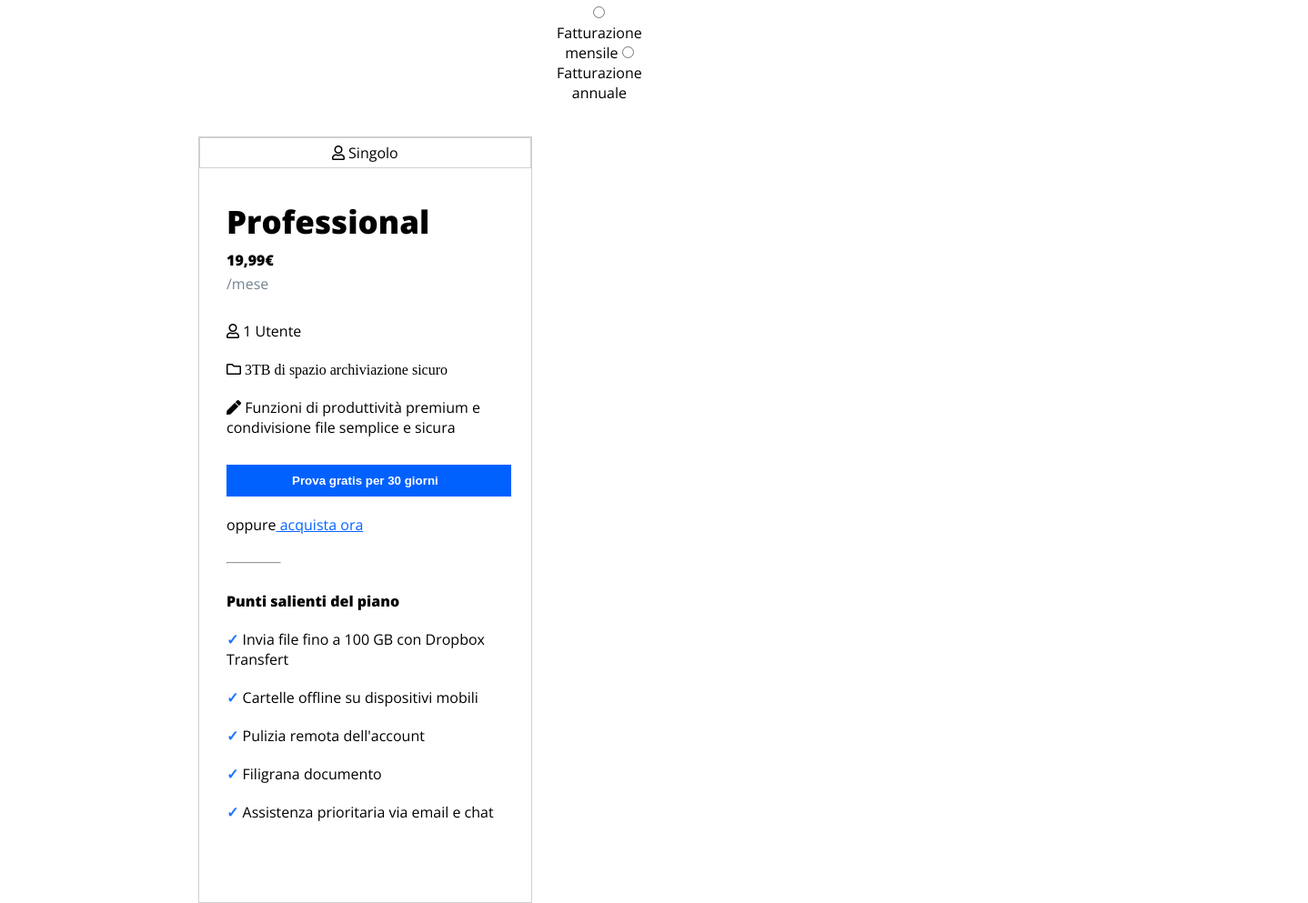
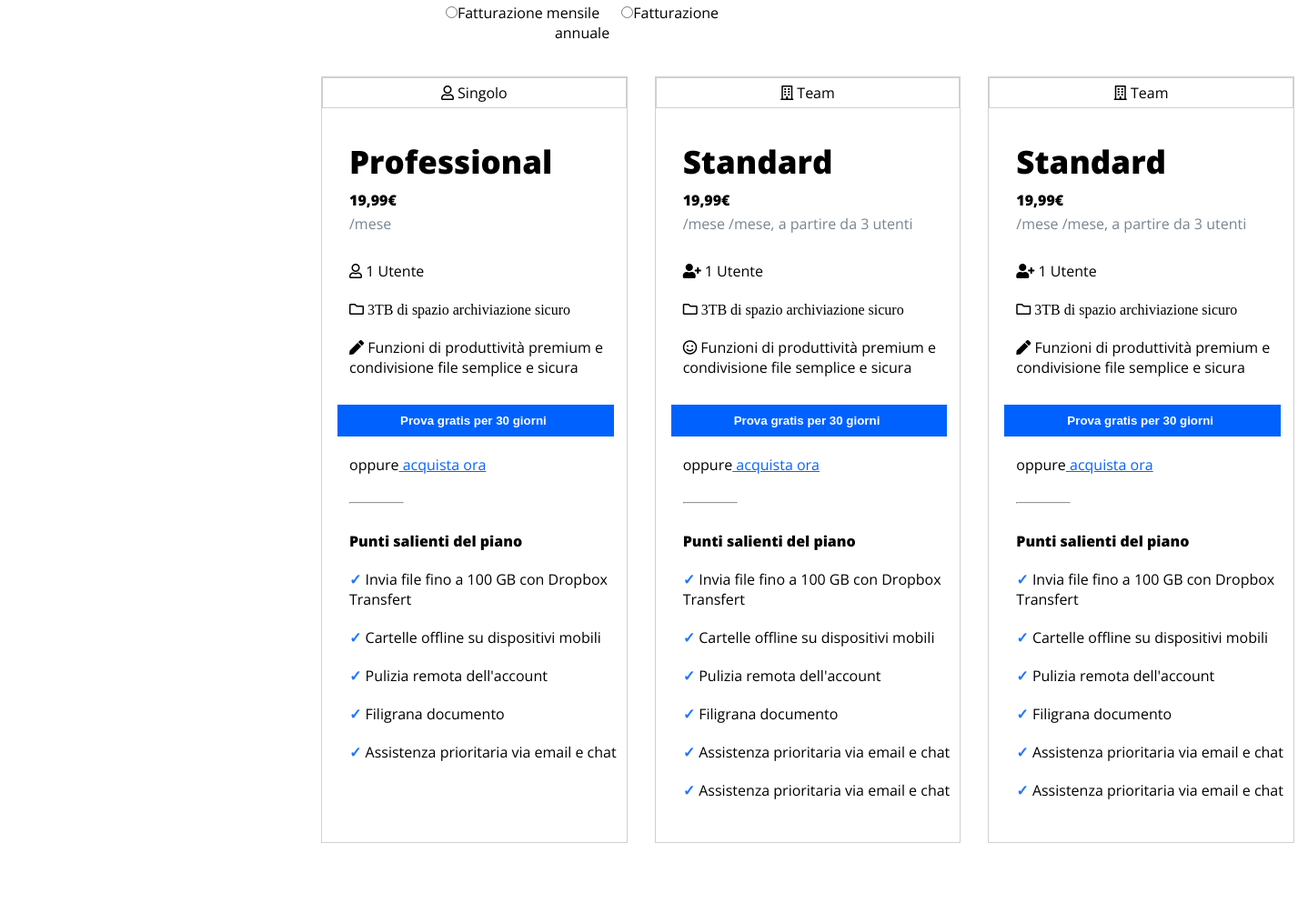
Before and after one commit to Al3ss4/htmlcss-dropbox, a plain HTML site: page index.html in a window 1280 px wide. Shown: the part 1091-2084 px from the top of the page at 91% size, 1438 px wide, since content can reach past the window. After the commit the page ends 2018 px from the top, so only its background shows below. Drawn offline with nearby package versions, Linux system fonts and the light colour scheme.

Commit message:
fine tabella business

```diff
--- a/index.html
+++ b/index.html
@@ -57,7 +57,7 @@
         <h2>Trova il piano Dropbox Business che fa per te</h2>
         <div class="clearfix">
             <div class="float-left margin">
-                <input type="radio" name="gender" value="">Fatturazione mensile
+                <input type="radio" name="gender" value=""><span class="margin-right20px">Fatturazione mensile</span>
                 <input type="radio" name="gender" value="">Fatturazione annuale
             </div>
         </div>
@@ -86,12 +86,60 @@
                     </div>
                 </div>
             </div>
-        </div>
-
-
+            <div class="colon float-left">
+                <div class="title"><i class="far fa-building"></i> Team</div>
+                <div class="text-padd">
+                    <h3>Standard</h3>
+                    <h4>19,99€</h4>
+                    <span class="mese">/mese /mese, a partire da 3 utenti </span>
+                    <div class="margin30"><i class="fas fa-user-plus"></i> 1 Utente</div>
+                    <div class="margin20"><i class="far fa-folder"> 3TB di spazio archiviazione sicuro</i></div>
+                    <div class="margin20"><i class="far fa-smile"></i> Funzioni di produttività premium e condivisione file semplice e sicura</div>
+                    <button class="btn btn-blue margin30 btn-table"><a class="btn-fixed" href="#"> Prova gratis per 30 giorni</a></button>
+                    <p class="margin20"> oppure<a class="buy"href="#"> acquista ora</a></p>
+                    <hr class="short">
+                    <h4>Punti salienti del piano</h4>
+                    <div class="content">
+                        <ul>
+                            <li class="margin20"><span id="flag">&#10003</span> Invia file fino a 100 GB con Dropbox Transfert</li>
+                            <li class="margin20"><span id="flag">&#10003</span> Cartelle offline su dispositivi mobili</li>
+                            <li class="margin20"><span id="flag">&#10003</span> Pulizia remota dell'account</li>
+                            <li class="margin20"><span id="flag">&#10003</span> Filigrana documento</li>
+                            <li class="margin20"><span id="flag">&#10003</span> Assistenza prioritaria via email e chat</li>
+                            <li class="margin20"><span id="flag">&#10003</span> Assistenza prioritaria via email e chat</li>
+                        </ul>
+                    </div>
+                </div>
+            </div>
+            <div class="colon float-left">
+                <div class="title"><i class="far fa-building"></i> Team</div>
+                <div class="text-padd">
+                    <h3>Standard</h3>
+                    <h4>19,99€</h4>
+                    <span class="mese">/mese /mese, a partire da 3 utenti </span>
+                    <div class="margin30"><i class="fas fa-user-plus"></i> 1 Utente</div>
+                    <div class="margin20"><i class="far fa-folder"> 3TB di spazio archiviazione sicuro</i></div>
+                    <div class="margin20"><i class="fas fa-pen"></i> Funzioni di produttività premium e condivisione file semplice e sicura</div>
+                    <button class="btn btn-blue margin30 btn-table"><a class="btn-fixed" href="#"> Prova gratis per 30 giorni</a></button>
+                    <p class="margin20"> oppure<a class="buy"href="#"> acquista ora</a></p>
+                    <hr class="short">
+                    <h4>Punti salienti del piano</h4>
+                    <div class="content">
+                        <ul>
+                            <li class="margin20"><span id="flag">&#10003</span> Invia file fino a 100 GB con Dropbox Transfert</li>
+                            <li class="margin20"><span id="flag">&#10003</span> Cartelle offline su dispositivi mobili</li>
+                            <li class="margin20"><span id="flag">&#10003</span> Pulizia remota dell'account</li>
+                            <li class="margin20"><span id="flag">&#10003</span> Filigrana documento</li>
+                            <li class="margin20"><span id="flag">&#10003</span> Assistenza prioritaria via email e chat</li>
+                            <li class="margin20"><span id="flag">&#10003</span> Assistenza prioritaria via email e chat</li>
+                        </ul>
+                    </div>
+                </div>
+            </div>
         </div>
     </div>
     <!--  / piano d'acquisto-->
+
     <!-- / main -->
     </main>
 </body>
--- a/style.css
+++ b/style.css
@@ -44,6 +44,9 @@ hr{
 
 .margin20{
     margin-top: 20px;
+}
+.margin-right20px{
+    margin-right: 20px;
 }
 /* text */
 
@@ -163,17 +166,18 @@ header{
 }
 
 .margin{
-    margin: 37px 414px;
+    margin: 37px 288px;
 }
 
 .table{
-    width: 1100px;
+    width:1100px;
     margin-top: 20px;
+    margin-left: 140px;
 }
 
 .colon{
-    width: calc(100% / 3 );
-    margin: 0 20px;
+    width: calc(100% / 3 - 30px);
+    margin: 0 15px;
     border: 1px solid #d0d0d3;
     text-align: left;
 }
@@ -217,9 +221,9 @@ header{
 }
 
 .btn-table{
-    margin-left: 0px;
+    margin-left: -13px;
     margin-right: 0px;
-    padding-right: 80px;
-    padding-left: 72px;
+    padding-right: 74px;
+    padding-left: 69px;
     font-weight: bolder;
 }
```
